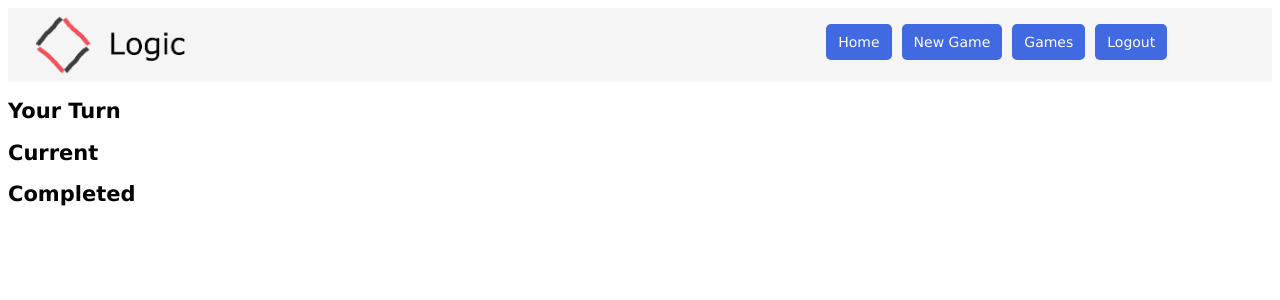
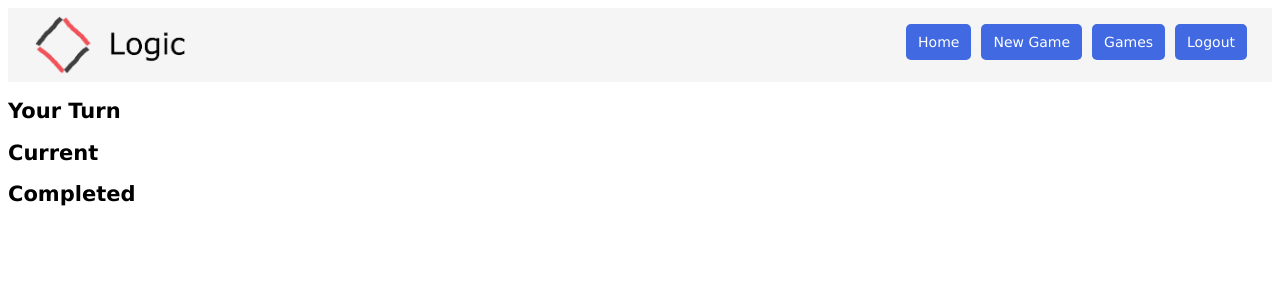
Before and after one commit to danielchiu/logic, a Flask app: page /games in a window 1280 px wide. Shown: the top 300 px of the page. Run offline with Flask 2, Linux system fonts and the light colour scheme; the visitor is signed in with stand-in values (Sample User, id 1); data comes from the database, SQL or seed files in the repository; data that the repository does not hold is empty; some libraries are stand-ins or nearby versions.

Commit message:
changed navbar again, width now consistent with game width

```diff
--- a/app/static/style.css
+++ b/app/static/style.css
@@ -5,8 +5,8 @@ body {
 
 #header {
     background-color: whitesmoke;
-    min-width: 1200px;
     width: 100%;
+    min-width: 1050px;
     overflow: hidden;
 }
 #logo {
@@ -22,7 +22,6 @@ body {
     margin: 0;
     margin-right: 15px;
     margin-top: 16px;
-    margin-right: 7.5%;
     padding: 0;
     overflow: hidden;
 }
```
